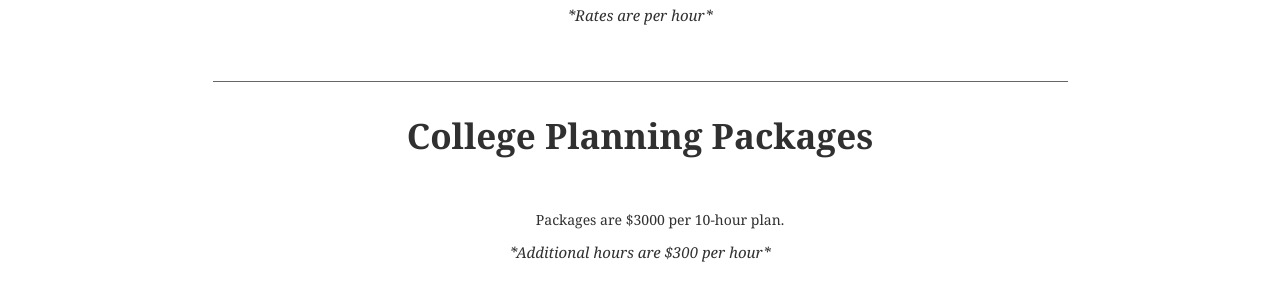
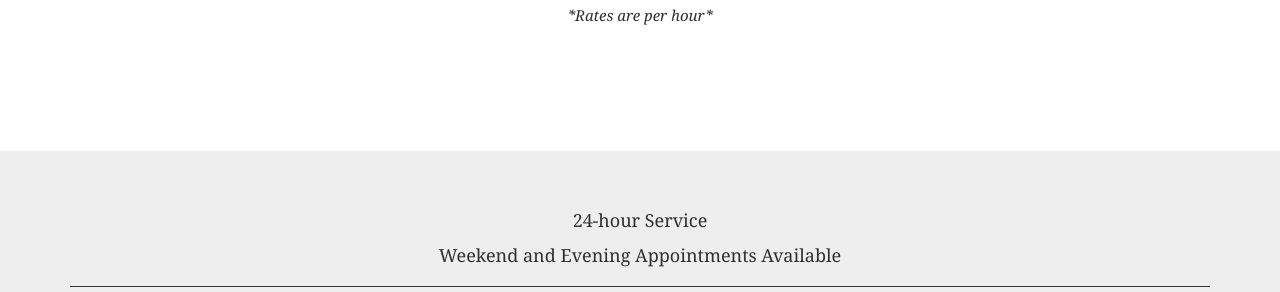
Before and after one commit to annatursi/Sarah-Tursi-Website, a plain HTML site: page rates.html in a window 1280 px wide. Shown: the part 660-952 px from the top of the page. Drawn offline with nearby package versions, Linux system fonts and the light colour scheme; a script that the page names is missing.

Commit message:
Update rates.html

```diff
--- a/rates.html
+++ b/rates.html
@@ -49,10 +49,10 @@
                 <ul class="dropdown-menu">
                   <li><a href="services.html#therapy">Concierge Therapy</a></li>
                   <li role="separator" class="divider"></li>
-                  <li><a href="services.html#college">College Planning</a></li>
+                  <!--<li><a href="services.html#college">College Planning</a></li>
                   <li role="separator" class="divider"></li>
                   <li><a href="services.html#support">College Support</a></li>
-                  <li role="separator" class="divider"></li>
+                  <li role="separator" class="divider"></li>-->
                   <li><a href="services.html#adult">Transition to Adulthood</a></li>
                 </ul>
               </li>
@@ -92,11 +92,11 @@
         <ul><li>Cancellations within 24 hours of scheduled appointment time are billed $50.</li></ul>
         <h5 class="center">*Rates are per hour*</h5>
         <br>
-        <hr width="75%">
+        <!--<hr width="75%">
         <h1>College Planning Packages</h1>
         <ul>
         <li class="center">Packages are $3000 per 10-hour plan.</li></ul>
-        <h5 class="center">*Additional hours are $300 per hour*</h5>
+        <h5 class="center">*Additional hours are $300 per hour*</h5>-->
       </div>
     </div>
 
```
